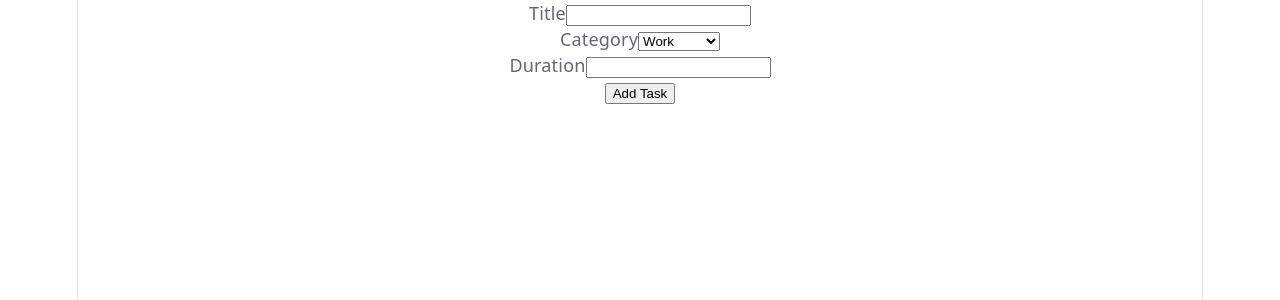
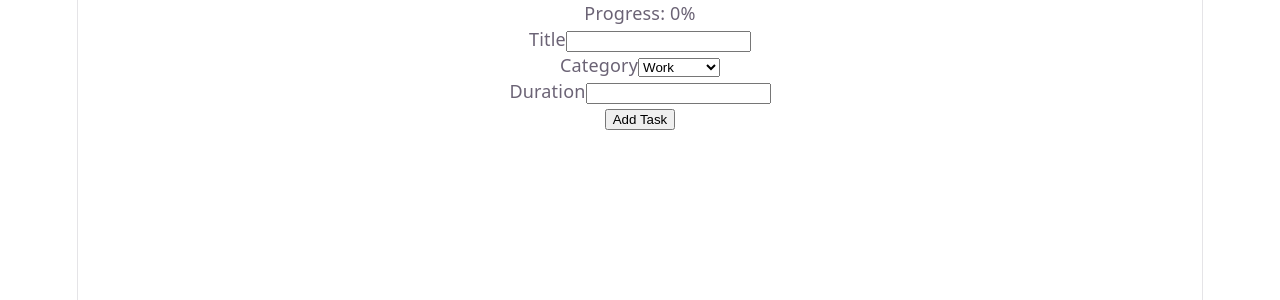
Before and after one commit to irminak/focus-flow, a React (Vite) app: page / in a window 1280 px wide. Shown: the top 300 px of the page. Built offline with nearby package versions, Linux system fonts and the light colour scheme.

Commit message:
Complete task management and progress tracking

```diff
--- a/src/App.tsx
+++ b/src/App.tsx
@@ -1,6 +1,7 @@
 import { useState } from "react"
 import TaskForm from "./components/TaskForm";
 import TaskGrid from "./components/TaskGrid";
+import ProgressBar from "./components/ProgressBar";
 import type { Task } from "./types/task";
 
 const App = () => {
@@ -17,8 +18,16 @@ const App = () => {
     ));
   };
 
+  const countProgress = (tasks: Task[]) => {
+    const allTasks = tasks.length;
+    const completedTasks = tasks.filter(task => task.completed).length;
+    const progressPercentage = allTasks > 0 ? (completedTasks / allTasks) * 100 : 0;
+    return progressPercentage;
+  }
+
   return (
     <div>
+      <ProgressBar progress={countProgress(tasks)} />
       <TaskForm onAddTask={addTask} />
       <TaskGrid tasks={tasks} onCompleteTask={completeTask} />
     </div>
--- a/src/components/ProgressBar.tsx
+++ b/src/components/ProgressBar.tsx
@@ -0,0 +1,10 @@
+
+const ProgressBar = ({ progress }: { progress: number }) => {
+  return (
+    <div>
+      <div>Progress: {progress.toFixed()}%</div>
+    </div>
+  )
+}
+
+export default ProgressBar
```
